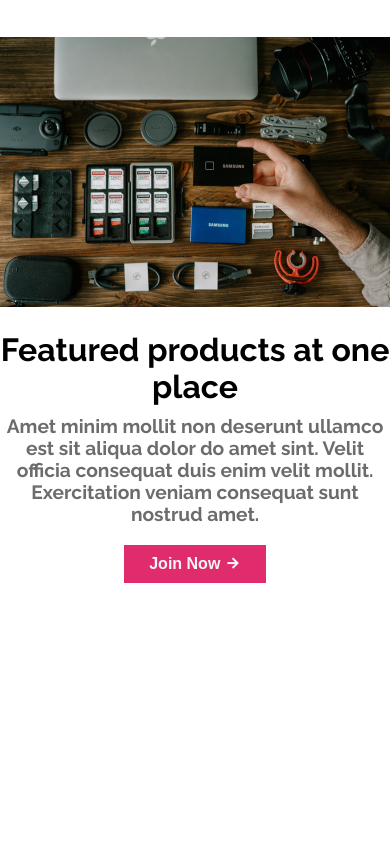
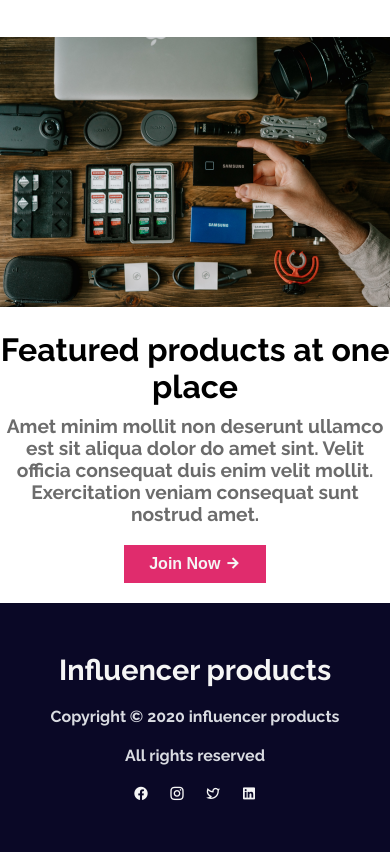
Before and after one commit to Elias729/influencer-gear, a plain HTML site: page index.html in a window 390 px wide. Shown: the part 5758-6610 px from the top of the page. Before the commit the page ends 6361 px from the top, so only its background shows below. Drawn offline with nearby package versions, Linux system fonts and the light colour scheme.

Commit message:
added footer section and responsive

```diff
--- a/index.html
+++ b/index.html
@@ -206,6 +206,17 @@
             </div>
         </section>
     </main>
+    <footer class="footer">
+        <h3 class="footer-title">Influencer products</h3>
+        <p class="footer-description">Copyright © 2020 influencer products</p>
+        <p class="footer-description">All rights reserved</p>
+        <p class="icon">
+            <i class="ri-facebook-circle-fill"></i>
+            <i class="ri-instagram-line"></i>
+            <i class="ri-twitter-line"></i>
+            <i class="ri-linkedin-box-fill"></i>
+        </p>
+    </footer>
 </body>
 
 </html>
--- a/styles/influencer.css
+++ b/styles/influencer.css
@@ -245,6 +245,36 @@
   border-radius: 0;
 }
 
+/* footer section style */
+
+.footer {
+  background-color: #0A0826;
+  width: 100%;
+  height: 100%;
+  color: whitesmoke;
+  text-align: center;
+  padding: 50px 15px;
+}
+
+.footer-title {
+  font-size: 1.8rem;
+  font-weight: 700;
+  margin-bottom: 20px;
+}
+
+.footer-description {
+  font-size: 1rem;
+  font-weight: 700;
+  color: #D9DBE1;
+  margin-bottom: 20px;
+}
+
+.icon {
+  display: flex;
+  justify-content: center;
+  gap: 20px;
+}
+
 /* responsive */
 
 @media screen and (max-width: 576px) {
```
